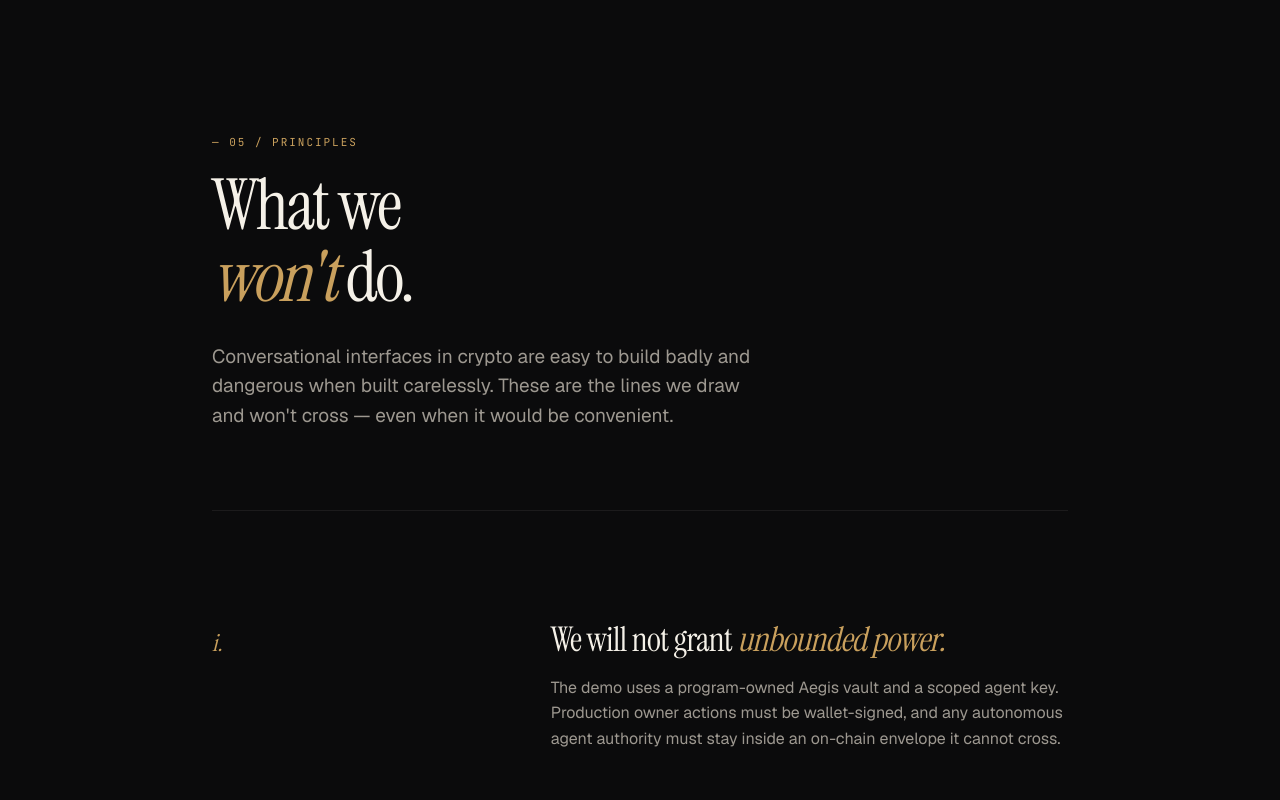
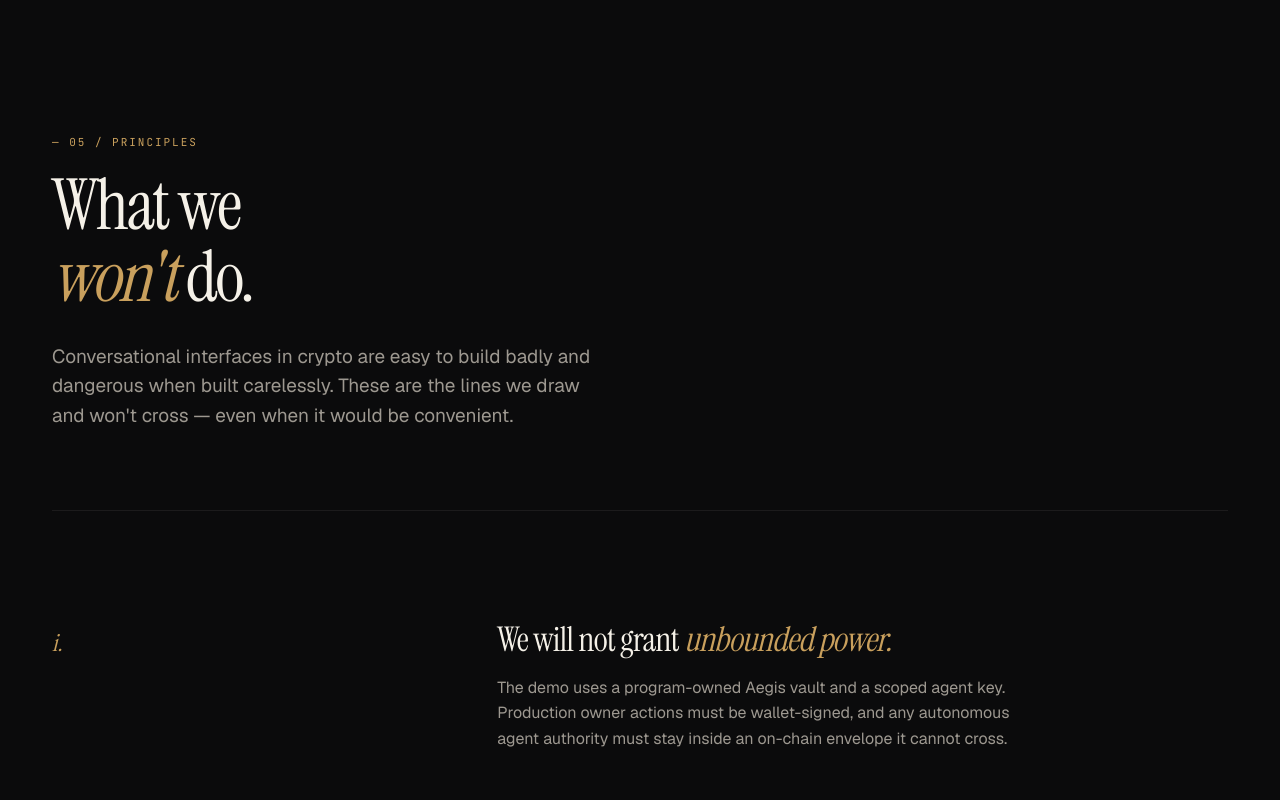
Before and after one commit to 0xuser64bit/Praxis, a Next.js app: page / in a window 1280 px wide. Shown: the part 7680-8480 px from the top of the page. Built offline with nearby package versions, Linux system fonts and the light colour scheme; no server answers; what @praxis/shared would draw is missing.

Commit message:
fix(components): remove narrow prop from Container in Principles component

```diff
--- a/components/praxis/Principles.tsx
+++ b/components/praxis/Principles.tsx
@@ -38,7 +38,7 @@ const PRINCIPLES: Principle[] = [
 export function Principles() {
   return (
     <section id="principles" className="py-[140px] max-[960px]:py-[100px]">
-      <Container narrow>
+      <Container>
         <div className="mb-20 max-w-[720px]">
           <Eyebrow accent className="mb-5 block">
             — 05 / Principles
```
